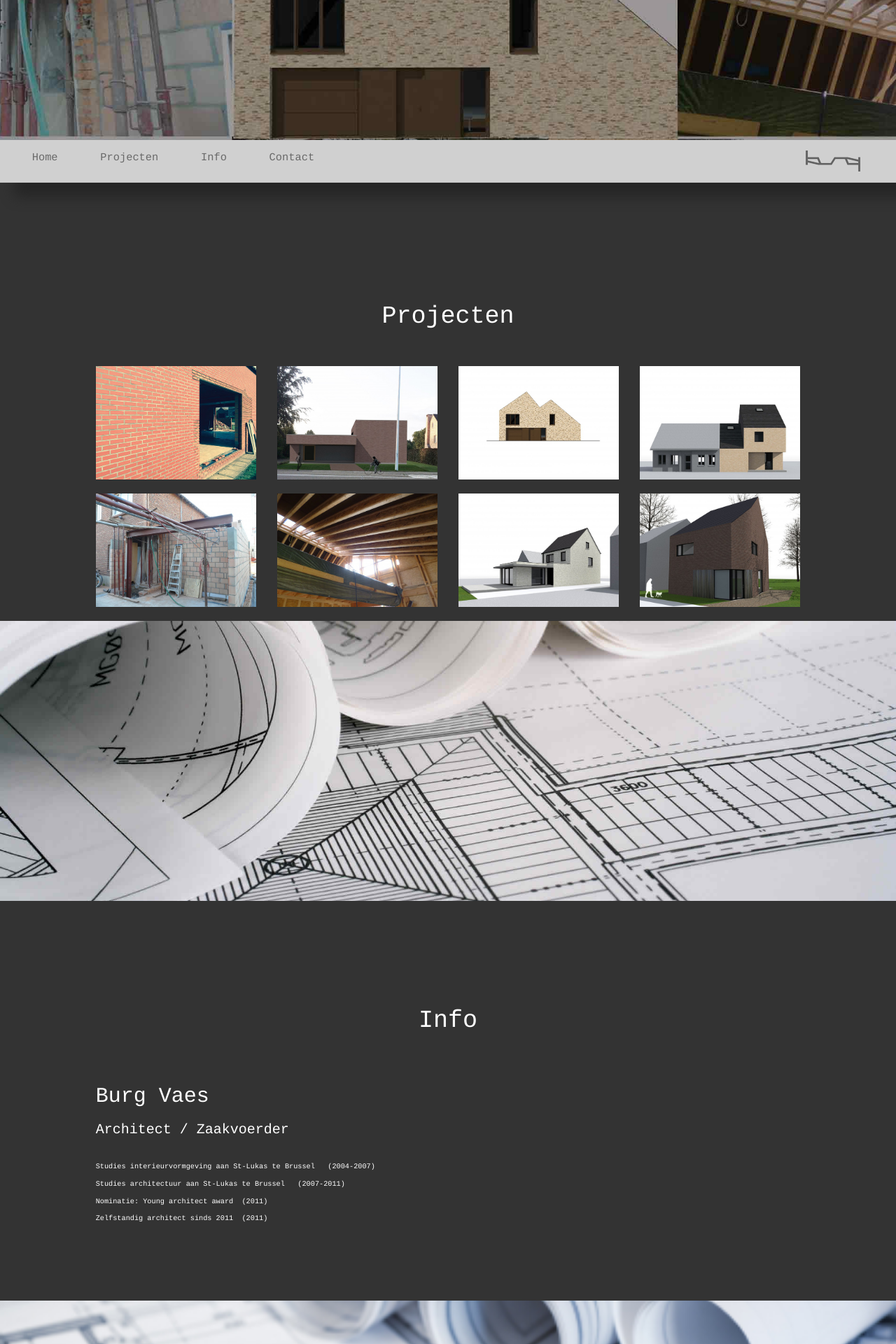
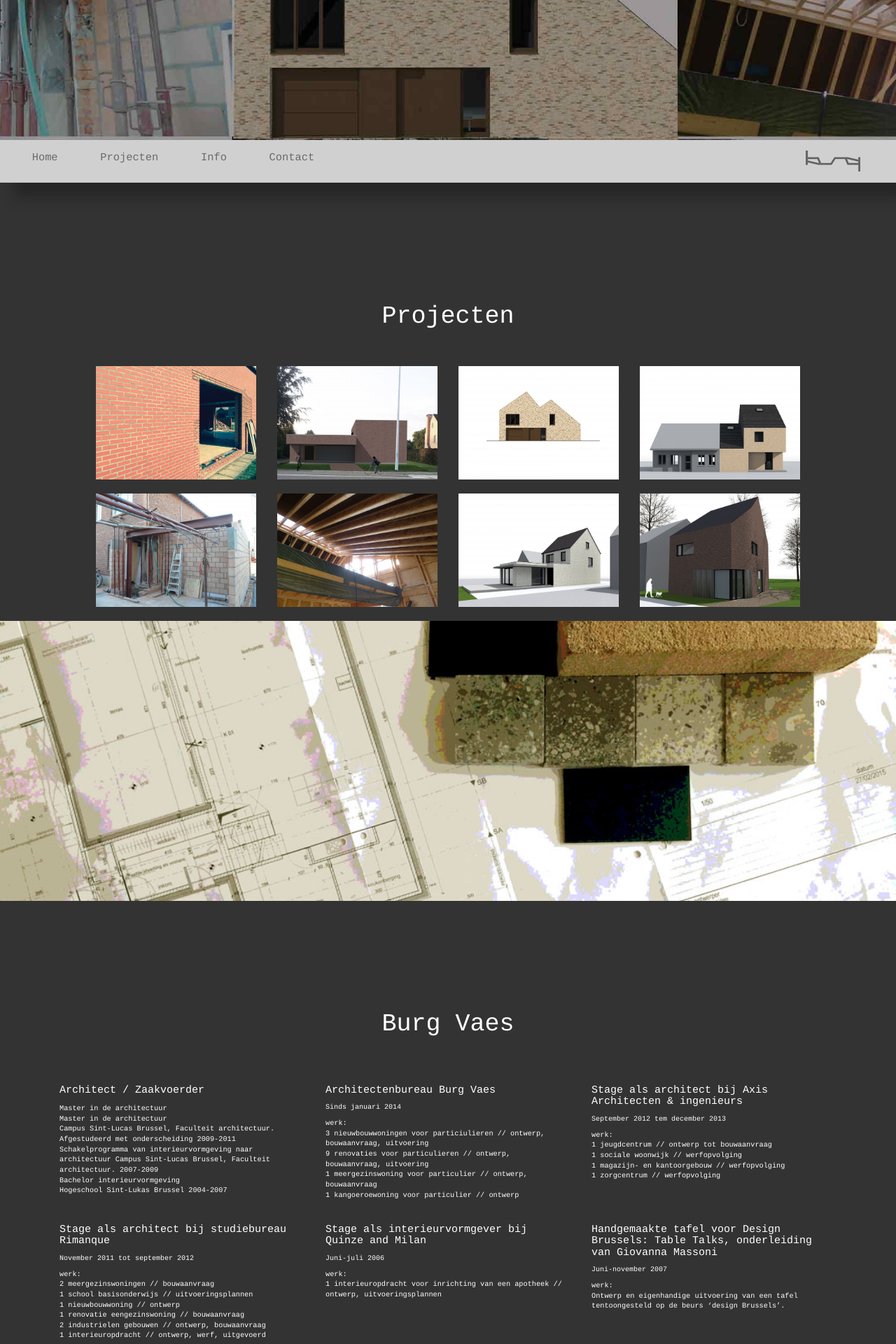
Before and after one commit to Biodiversity-Oman/BurgVaes, a PHP site: page /BurgNew/index1.php in a window 1280 px wide. Shown: the part 600-2520 px from the top of the page at 70% size. Run offline with PHP 8.4, Linux system fonts and the light colour scheme; some libraries are stand-ins or nearby versions; some web fonts are replaced.

Commit message:
oplossing logo start

```diff
--- a/online/BurgNew/css/styles.css
+++ b/online/BurgNew/css/styles.css
@@ -103,6 +103,18 @@ h4 {
     margin: 5% 0% 5% 0%;
 }
 
+h5 {
+    font-size: 15px;
+    font-family: Courier, "Courier New", monospace;
+
+}
+
+h6 {
+    font-size: 10px;
+    font-family: Courier, "Courier New", monospace;
+
+}
+
 #custom-nav {
     opacity: 0.8;
     -webkit-box-shadow: 20px 20px 20px #222222;
@@ -185,7 +197,7 @@ section {
 }
 
 .bg-1 {
-    background: url('images/architect-%20bg.jpg') no-repeat center center fixed;
+    background: url('images/homepage3D.jpg') no-repeat center center fixed;
     min-height: 400px;
     -webkit-background-size: cover;
     -moz-background-size: cover;
@@ -263,3 +275,17 @@ section {
     border-radius:0;
     padding: 0px;
 }
+
+ul {
+    list-style-position: inside;
+    padding-left:0;
+}
+
+ul li {
+    list-style: none;
+}
+
+.col-centered{
+    float: none;
+    margin: 0 auto;
+}
--- a/online/BurgNew/index1.php
+++ b/online/BurgNew/index1.php
@@ -21,9 +21,15 @@
     <header>
         <div class="first-container " id="section1">
             <div class="v-center">
+
+                <div class="row">
+                    <div class="col-md-2 col-centered text-center">
+                        <img src="css/images/LogoBW.jpg" class="img-responsive"">
+                    </div>
                     <h1 class="text-center header-font">Architectenbureau Burg Vaes</h1>
+                    <h3 class="text-center header-font-sub ">Architecten voor uw Huis</h3>
+                </div>
 
-                <h3 class="text-center header-font-sub ">Architecten voor uw Huis</h3>
 
             </div>
         </div>
@@ -32,6 +38,7 @@
         <a class="navbar-brand pull-right" href="#section1">
             <img src="css/images/logoNav.png" id="nav-logo">
         </a>
+
         <div class="navbar-header">
 
             <button type="button" class="navbar-toggle" data-toggle="collapse"
@@ -156,32 +163,123 @@
                         </div>
                     </div>
                 </div>
+
+            </div>
         </section>
-    </div>
         <section class="bg-1">
             <div class="col-sm-6 col-sm-offset-3 text-center"></div>
         </section>
         <section id="section3">
             <div class="row">
-            <div class="col-sm-10 col-sm-offset-1">
-                <h2 class="text-center">Info</h2>
+                <div class="row">
+                    <div class="container">
+                        <h2 class="text-center">Burg Vaes </h2>
 
-                <div class="col-sm-5">
-                    <h3>Burg Vaes</h3>
+<!--                        <h3 class="text-center">Burg Vaes</h3>-->
 
-                    <h4> Architect / Zaakvoerder </h4><br>
+                        <div class="col-lg-4  ">
 
-                    <p> Studies interieurvormgeving aan St-Lukas te Brussel &nbsp; (2004-2007)</p>
 
-                    <p> Studies architectuur aan St-Lukas te Brussel &nbsp; (2007-2011)</p>
+                            <ul>
+                                <li><h5> Architect / Zaakvoerder </h5></li>
+                                <li></li>
+                                <li>Master in de architectuur</li>
 
-                    <p>Nominatie: Young architect award &nbsp;(2011)</p>
+                                <li>Master in de architectuur</li>
 
-                    <p>Zelfstandig architect sinds 2011 &nbsp;(2011)</p>
+                                <li> Campus Sint-Lucas Brussel, Faculteit architectuur.</li>
+
+                                <li> Afgestudeerd met onderscheiding 2009-2011</li>
+
+                                <li>Schakelprogramma van interieurvormgeving naar architectuur
+                                    Campus Sint-Lucas Brussel, Faculteit architectuur.
+                                    2007-2009
+                                </li>
+
+                                <li> Bachelor interieurvormgeving</li>
+
+                                <li> Hogeschool Sint-Lukas Brussel 2004-2007</li>
+                            </ul>
+                        </div>
+                        <div class="col-lg-4">
+
+
+                            <h5>Architectenbureau Burg Vaes</h5>
+                            <h6>Sinds januari 2014</h6>
+
+                            <ul>
+                                <li>werk:</li>
+                                <li> 3 nieuwbouwwoningen voor particiulieren // ontwerp, bouwaanvraag, uitvoering</li>
+                                <li> 9 renovaties voor particulieren // ontwerp, bouwaanvraag, uitvoering</li>
+                                <li> 1 meergezinswoning voor particulier // ontwerp, bouwaanvraag</li>
+                                <li> 1 kangoeroewoning voor particulier // ontwerp</li>
+                            </ul>
+
+                        </div>
+                        <div class="col-lg-4">
+
+                            <h5>Stage als architect bij Axis Architecten & ingenieurs</h5>
+                            <h6>September 2012 tem december 2013</h6>
+                            <ul>
+                                <li>werk:</li>
+                                <li> 1 jeugdcentrum // ontwerp tot bouwaanvraag</li>
+                                <li> 1 sociale woonwijk // werfopvolging</li>
+                                <li> 1 magazijn- en kantoorgebouw // werfopvolging</li>
+                                <li> 1 zorgcentrum // werfopvolging</li>
+                            </ul>
+                        </div>
+
+                    </div>
+                </div>
+                <br>
+                <div class="row">
+                    <div class="container">
+                        <div class="col-lg-4">
+
+                            <h5> Stage als architect bij studiebureau Rimanque</h5>
+                            <h6> November 2011 tot september 2012</h6>
+                            <ul>
+                                <li>werk:</li>
+                                <li>2 meergezinswoningen // bouwaanvraag</li>
+                                <li> 1 school basisonderwijs // uitvoeringsplannen</li>
+                                <li> 1 nieuwbouwwoning // ontwerp</li>
+                                <li> 1 renovatie eengezinswoning // bouwaanvraag</li>
+                                <li> 2 industrielen gebouwen // ontwerp, bouwaanvraag</li>
+                                <li> 1 interieuropdracht // ontwerp, werf, uitgevoerd</li>
+                            </ul>
+
+                        </div>
+
+                        <div class="col-lg-4">
+
+
+                            <h5>Stage als interieurvormgever bij Quinze and Milan</h5>
+                            <h6>Juni-juli 2006</h6>
+                            <ul>
+                                <li>werk:</li>
+                                <li>1 interieuropdracht voor inrichting van een apotheek // ontwerp,
+                                    uitvoeringsplannen
+                                </li>
+                            </ul>
+                        </div>
+                        <div class="col-lg-4">
+
+                            <h5>Handgemaakte tafel voor Design Brussels: Table Talks, onderleiding van Giovanna
+                                Massoni</h5>
+                            <h6>Juni-november 2007</h6>
+                            <ul>
+                                <li>werk:</li>
+                                <li> Ontwerp en eigenhandige uitvoering van een tafel tentoongesteld op de beurs ‘design
+                                    Brussels’.
+                                </li>
+                            </ul>
+                        </div>
                     </div>
                 </div>
             </div>
         </section>
+    </div>
+
     <section>
         <div class="divider"></div>
     </section>
@@ -216,7 +314,7 @@
 
                 <strong>stuur een mailtje</strong><br>
                 <a href="mailto:#">info@burgvaes.be</a>
-                </address>
+
             </div>
         </div>
     </section>
@@ -253,7 +351,7 @@
     <footer id="footer">
         <center><a href="#section1"><img src="css/images/LogoBW.jpg"></a></center>
     </footer>
-</div>
+
 
 </div>
 <!-- script references -->
@@ -266,7 +364,6 @@
         $(document).scroll(function (e) {
             var scrollTop = $(document).scrollTop();
             if (scrollTop > 0) {
-                console.log(scrollTop);
                 $('.navbar').removeClass('navbar-static-top').addClass('navbar-fixed-top');
             } else {
                 $('.navbar').removeClass('navbar-fixed-top').addClass('navbar-static-top');
```
Also changed, not shown: online/BurgNew/css/images/homepage3C.jpg (added), online/BurgNew/css/images/homepage3D.jpg (added). Lines whose indentation alone changed are shown as unchanged.
